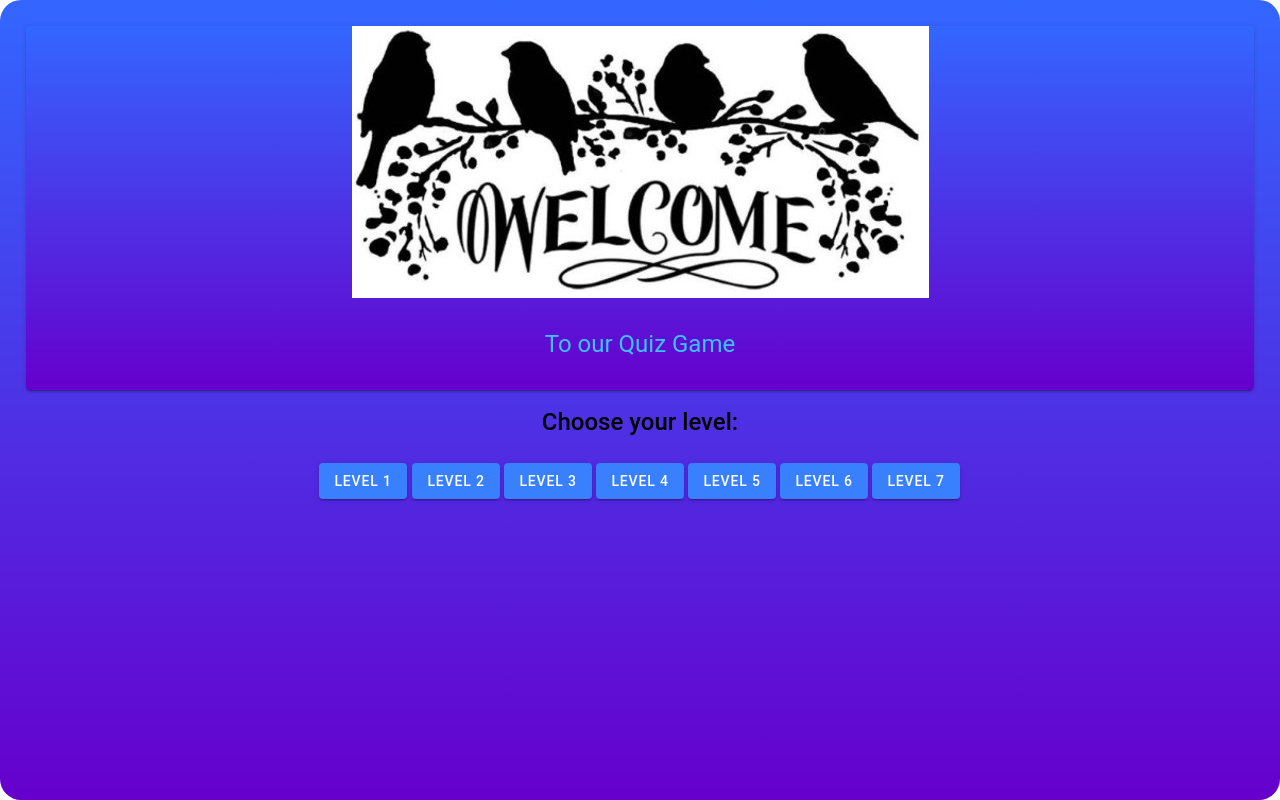
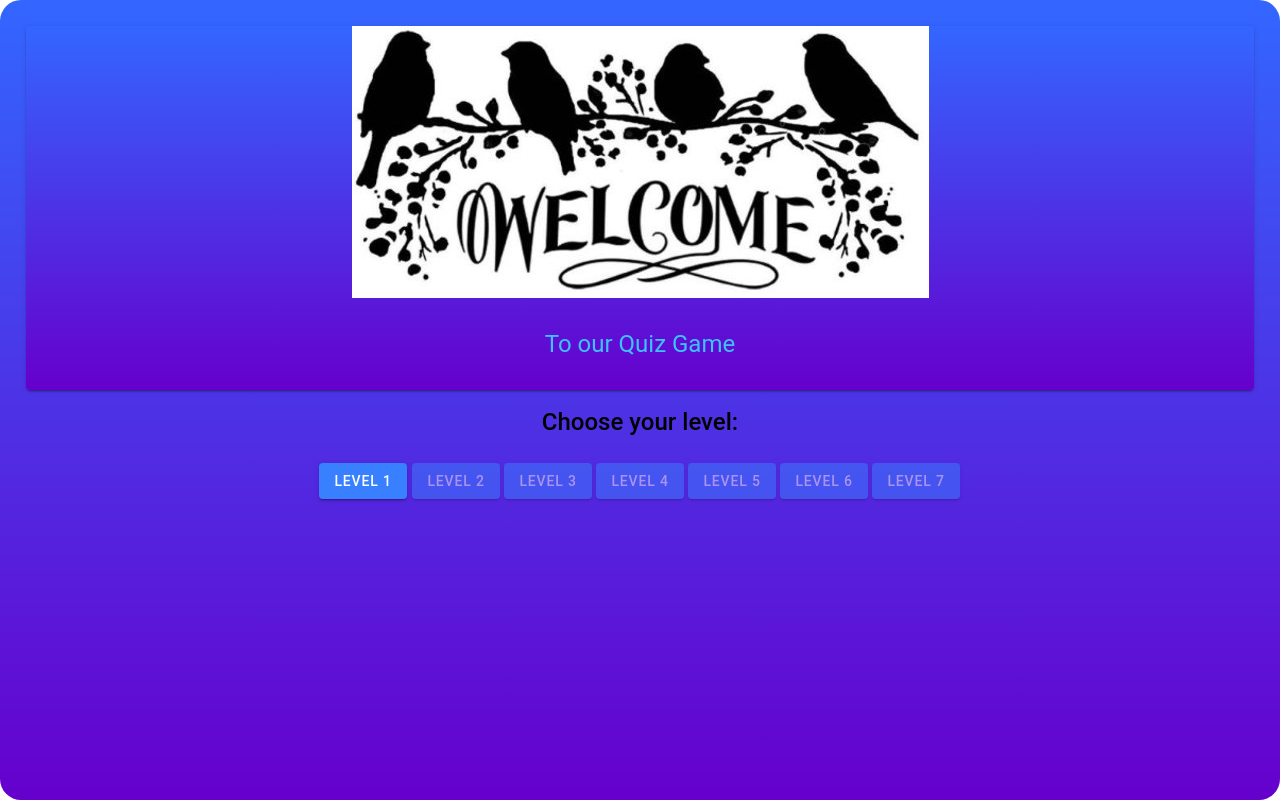
Before and after one commit to galalkoro98/ionic-demo-project, a React (Create React App) app: page /home in a window 1280 px wide. Built offline with nearby package versions, Linux system fonts and the light colour scheme.

Commit message:
updated with strict

```diff
--- a/src/pages/Home.tsx
+++ b/src/pages/Home.tsx
@@ -1,16 +1,21 @@
-import React from 'react';
-
+import React, { useState } from 'react';
 import { IonPage, IonContent, IonButton, IonCard, IonCardContent, IonCardHeader, IonCardTitle } from '@ionic/react';
 import { Link } from 'react-router-dom';
 import './styles/home.css';
 import { useSpring, animated } from 'react-spring';
-
 
 export const Home: React.FC = () => {
     const textAnimation = useSpring({
         from: { opacity: 0, y: -100 },
         to: { opacity: 1, y: 0 },
     });
+
+    // Initialize state to keep track of whether a quiz has been started
+    const [quizStarted, setQuizStarted] = useState(false);
+
+    const handleQuizStart = () => {
+        setQuizStarted(true);
+    }
 
     return (
         <IonPage>
@@ -29,25 +34,25 @@ export const Home: React.FC = () => {
                         </IonCard>
                         <animated.h2 style={textAnimation}>Choose your level:</animated.h2>
                         <Link to="/level1">
-                            <IonButton color="primary" className="ion-margin-top">Level 1 </IonButton>
+                            <IonButton color="primary" className="ion-margin-top" disabled={quizStarted} onClick={handleQuizStart}>Level 1 </IonButton>
                         </Link>
                         <Link to="/level2">
-                            <IonButton color="primary" className="ion-margin-top">Level 2 </IonButton>
+                            <IonButton color="primary" className="ion-margin-top" disabled={!quizStarted}>Level 2 </IonButton>
                         </Link>
                         <Link to="/level3">
-                            <IonButton color="primary" className="ion-margin-top">Level 3</IonButton>
+                            <IonButton color="primary" className="ion-margin-top" disabled={!quizStarted}>Level 3</IonButton>
                         </Link>
                         <Link to="/level4">
-                            <IonButton color="primary" className="ion-margin-top">Level 4</IonButton>
+                            <IonButton color="primary" className="ion-margin-top" disabled={!quizStarted}>Level 4</IonButton>
                         </Link>
                         <Link to="/level5">
-                            <IonButton color="primary" className="ion-margin-top">Level 5</IonButton>
+                            <IonButton color="primary" className="ion-margin-top" disabled={!quizStarted}>Level 5</IonButton>
                         </Link>
                         <Link to="/level6">
-                            <IonButton color="primary" className="ion-margin-top">Level 6</IonButton>
+                            <IonButton color="primary" className="ion-margin-top" disabled={!quizStarted}>Level 6</IonButton>
                         </Link>
                         <Link to="/level7">
-                            <IonButton color="primary" className="ion-margin-top">Level 7</IonButton>
+                            <IonButton color="primary" className="ion-margin-top" disabled={!quizStarted}>Level 7</IonButton>
                         </Link>
                     </div>
                 </div>
```
